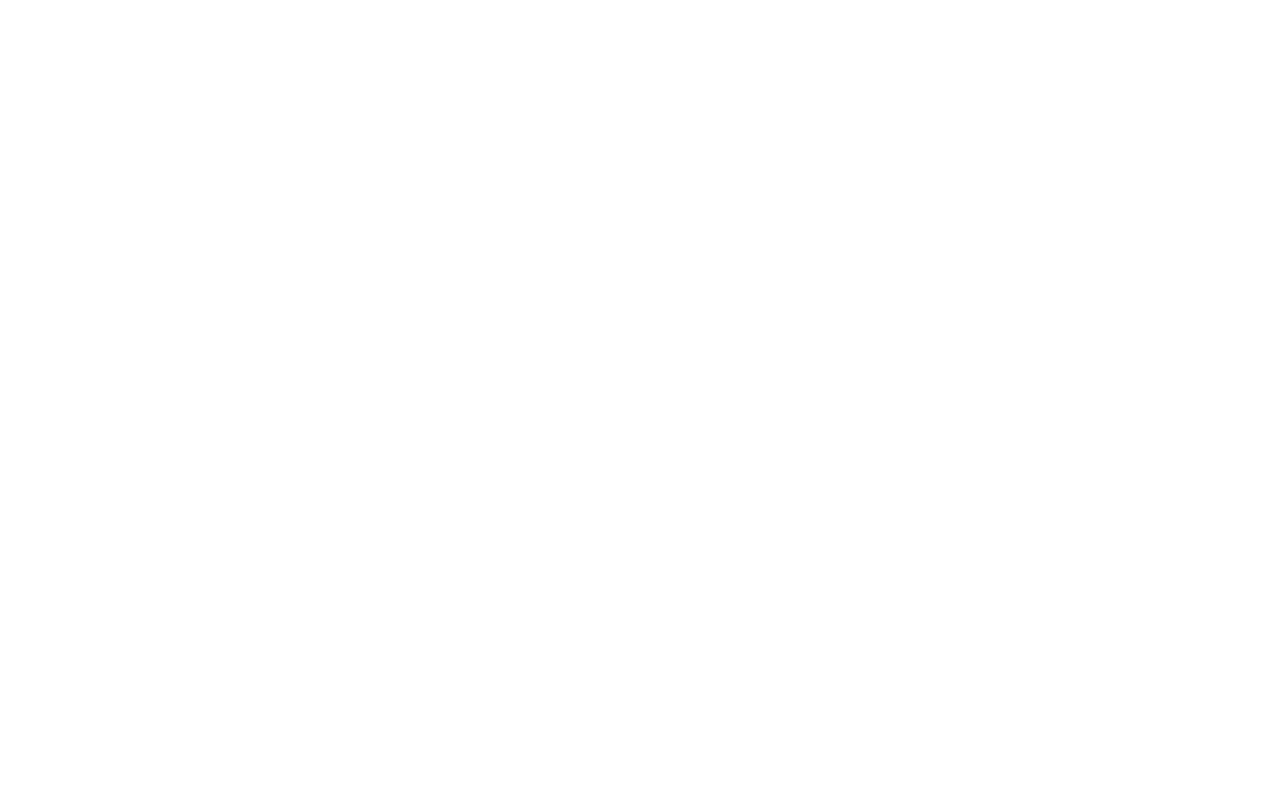
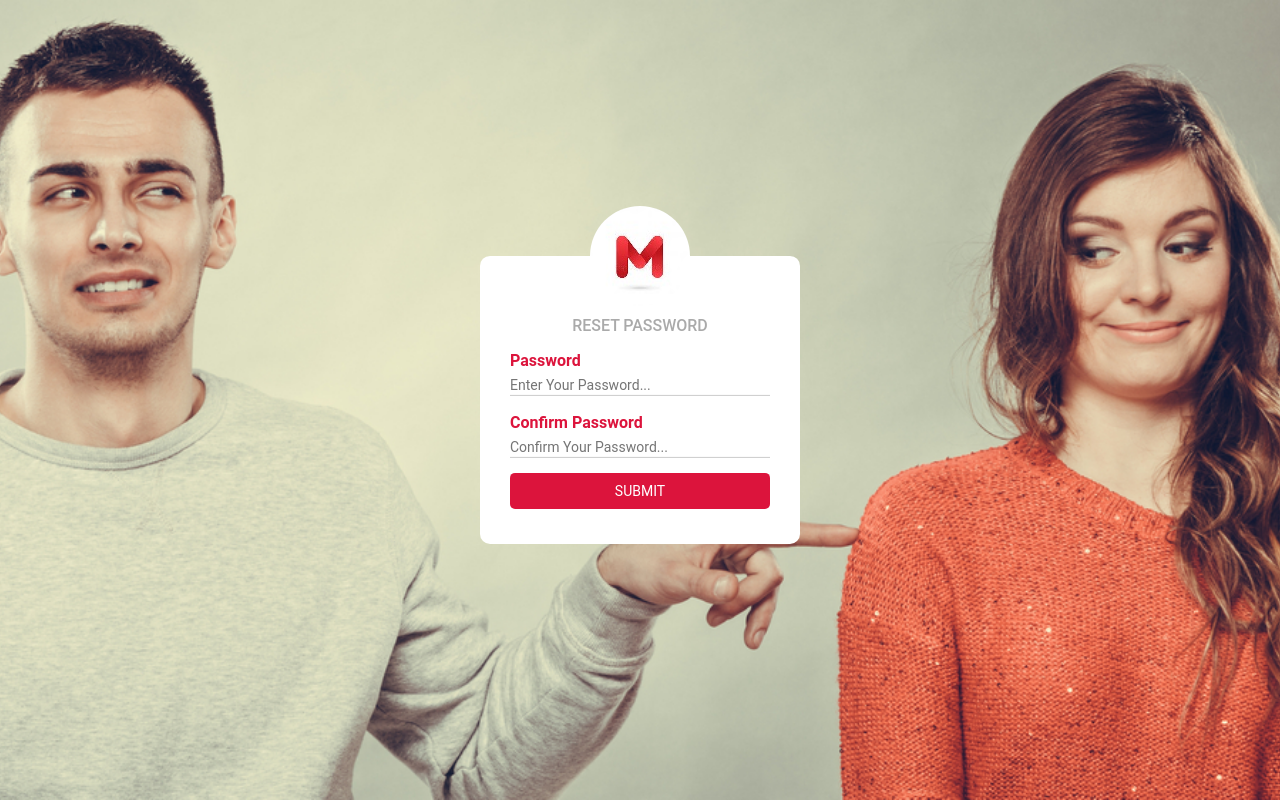
Before and after one commit to zuluarnold0/matcha, a React (Create React App) app in the folder dating-app/front-end/: page /reset/1 in a window 1280 px wide. Built offline with nearby package versions, Linux system fonts and the light colour scheme.

Commit message:
forgot password and email verification now works!

```diff
--- a/dating-app/front-end/src/components/App.js
+++ b/dating-app/front-end/src/components/App.js
@@ -1,16 +1,17 @@
 import React from 'react';
 import './App.css';
-import { BrowserRouter as Router, Switch, Route } from 'react-router-dom';
-import DashBoard from './dashboard/DashBoard';
 import User from './user/User';
 import Login from './auth/Login';
+import Reset from './auth/Reset';
+import Verify from './auth/Verify';
 import Forgot from './auth/Forgot';
 import Chats from './chat/client/Chats';
 import Chat from './chat/client/Chat';
 import Register from './auth/Register';
 import MyProfile from './profile/MyProfile';
+import DashBoard from './dashboard/DashBoard';
 import Notification from '../components/notifications/Notification';
-import Verify from './auth/Verify';
+import { BrowserRouter as Router, Switch, Route } from 'react-router-dom';
 
 const App = () => {
   return (
@@ -21,6 +22,7 @@ const App = () => {
         <Route path="/register" component={Register} />
         <Route path="/forgot" component={Forgot} />
         <Route path="/verify" component={Verify} />
+        <Route path="/reset/:id" component={Reset} />
         <Route path="/chats" component={Chats} />
         <Route path="/chat/:id" component={Chat} />
         <Route path="/user/:id" component={User} />
--- a/dating-app/front-end/src/components/auth/Forgot.js
+++ b/dating-app/front-end/src/components/auth/Forgot.js
@@ -3,29 +3,85 @@ import './Auth.css';
 import imgP from "./images/profile.jpg";
 import { Link } from 'react-router-dom';
 
-const Forgot = () => {
+class Forgot extends React.Component {
+
+    constructor(props) {
+        super(props);
+        this.state = {
+            email: '',
+            error_msg: ''
+        }
+    }
+
+    handleInputChange = (event) => {
+        this.setState({
+            [event.target.name]: event.target.value
+        })
+    }
+
+    formIsValid = () => {
+        if (!this.state.email) {
+            this.setState({ error_msg: 'Email field cannot be empty!' });
+            return false;
+        } else {
+            this.setState({ error_msg: '' });
+            return true;
+        }
+    }
+
+    onFormSubmit = () => {
+        if (this.formIsValid())
+        {
+            fetch('http://localhost:3000/forgot', {
+                method: 'post',
+                headers: {'Content-Type': 'application/json'},
+                body: JSON.stringify({
+                    email: this.state.email
+                })
+            })
+            .then(response => response.json())
+            .then(user => {
+                if (user.email) {
+                    this.setState({ error_msg: "Please check your email!"})
+                } else {
+                    this.setState({ error_msg: "Email not found!"})
+                }
+            })
+        }
+    }
+
+    render() {
         return (
             <div className="bg">
                 <div className="register-box box__">
                     <img src={imgP} alt="img" className="avatar"/>
                     <h1>FORGOT PASSWORD</h1>
-                <form>
+                    <div>
                         <p>Email</p>
                         <input
                             type="email"
                             name="email"
+                            value={this.state.email}
+                            onChange={this.handleInputChange}
                             placeholder="Enter Your Email..."
                         />
                         <input
                             type="submit"
                             name="submit"
                             value="SUBMIT"
+                            onClick={this.onFormSubmit}
                         />
-                    <Link className="success__links"  to="/login"><span>Already a member?</span></Link><br/>
-                </form>
+                        {
+                            this.state.error_msg ? <p className="error__msg">
+                                { this.state.error_msg }
+                            </p> : ''
+                        }
+                        <br/>
+                        <Link className="success__links" to="/login"><span> Go to Login</span></Link>
+                    </div>
                 </div>
             </div>
         )
     }
-
+}
 export default Forgot;
--- a/dating-app/front-end/src/components/auth/Login.js
+++ b/dating-app/front-end/src/components/auth/Login.js
@@ -102,13 +102,13 @@ class Login extends React.Component {
                                 value="LOGIN"
                                 onClick={this.onFormSubmit}
                             />
-                            <Link className="success__links" to="/forgot"><span>Forgot Password?</span></Link><br/>
-                            <Link className="success__links" to="/register"><span>Don't have an account?</span></Link><br/>
                             {
                                 this.state.error_msg ? <p className="error__msg">
                                     { this.state.error_msg }
                                 </p> : ''
                             }
+                            <Link className="success__links" to="/forgot"><span>Forgot Password?</span></Link><br/>
+                            <Link className="success__links" to="/register"><span>Don't have an account?</span></Link><br/>
                         </div>
                     </div>
                 </div>
--- a/dating-app/front-end/src/components/auth/PersonalDetails.js
+++ b/dating-app/front-end/src/components/auth/PersonalDetails.js
@@ -71,12 +71,12 @@ class PersonalDetails extends Component {
                             onClick={this.continue}
                         />
                         <br/>
-                        <Link className="success__links" to="/login"><span>Go to Login</span></Link><br/>
                         {
                             error_msg ? <p className="error__msg">
                                 { error_msg }
                             </p> : ''
                         }
+                        <Link className="success__links" to="/login"><span>Go to Login</span></Link><br/>
                     </form>
                 </div>
             </div>
--- /dev/null
+++ b/dating-app/front-end/src/components/auth/Reset.js
@@ -0,0 +1,130 @@
+import React from 'react';
+import './Auth.css';
+import imgP from "./images/profile.jpg";
+import { connect } from 'react-redux';
+
+class Reset extends React.Component {
+
+    constructor(props) {
+        super(props);
+        this.state = {
+            password: '',
+            cpassword: '',
+            error_msg: ''
+        }
+    }
+
+    handleInputChange = (event) => {
+        this.setState({
+            [event.target.name]: event.target.value
+        })
+    }
+
+    formIsValid = () => {
+        const { password, cpassword } = this.state;
+        //password validation
+        var matchedCase = [];
+        matchedCase.push("[$@$!%*#?&]");
+        matchedCase.push("[A-Z]");
+        matchedCase.push("[0-9]");
+        matchedCase.push("[a-z]");
+        // Check the conditions
+        var ctr = 0;
+        for (var i = 0; i < matchedCase.length; i++) {
+            if (new RegExp(matchedCase[i]).test(password)) {
+                ctr++;
+            }
+        }
+        if (!password || !cpassword)
+        {
+            this.setState({ error_msg: 'fill in all fields!' });
+            return false;
+        }
+        else if (password !== cpassword)
+        {
+            this.setState({ error_msg:'passwords dont match!' });
+            return false;
+        }
+        else if (ctr !== 4)
+        {
+            this.setState({ error_msg:"Password must have: [A-Z], [0-9], [a-z] and [$@$!%*#?&]" })
+            return false;
+        }
+        else
+        {
+            this.setState({ error_msg: '' });
+            return true;
+        }
+    }
+
+    onFormSubmit = () => {
+        if (this.formIsValid())
+        {
+            fetch('http://localhost:3000/resetpass', {
+                method: 'put',
+                headers: {'Content-Type': 'application/json'},
+                body: JSON.stringify({
+                    id: this.props._id,
+                    password: this.state.password
+                })
+            })
+            .then(response => response.json())
+            .then(data => {
+                console.log(data)
+                if (data === 'success') {
+                    this.setState({ error_msg: "password reset success!"})
+                } else {
+                    this.setState({ error_msg: "password reset error!"})
+                }
+            })
+        }
+    }
+
+    render() {
+        return (
+            <div className="bg">
+                <div className="register-box box__">
+                    <img src={imgP} alt="img" className="avatar"/>
+                    <h1>RESET PASSWORD</h1>
+                    <div>
+                        <p>Password</p>
+                        <input
+                            type="password"
+                            name="password"
+                            value={this.state.password}
+                            onChange={this.handleInputChange}
+                            placeholder="Enter Your Password..."
+                        />
+                        <p>Confirm Password</p>
+                        <input
+                            type="password"
+                            name="cpassword"
+                            value={this.state.cpassword}
+                            onChange={this.handleInputChange}
+                            placeholder="Confirm Your Password..."
+                        />
+                        <input
+                            type="submit"
+                            name="submit"
+                            value="SUBMIT"
+                            onClick={this.onFormSubmit}
+                        />
+                        {
+                            this.state.error_msg ? <p className="error__msg">
+                                { this.state.error_msg }
+                            </p> : ''
+                        }
+                    </div>
+                </div>
+            </div>
+        )
+    }
+}
+
+const mapStateToProps = (state, ownProps) => {
+    return {
+        _id: ownProps.match.params.id
+    }
+}
+
+export default connect(mapStateToProps, null) (Reset);
--- a/dating-app/front-end/src/components/auth/UserDetails.js
+++ b/dating-app/front-end/src/components/auth/UserDetails.js
@@ -70,12 +70,12 @@ class UserDetails extends Component {
                                 onClick={this.back}
                             >GO BACK</button>
                             <br/><br/>
-                            <Link className="success__links" to="/login"><span>Go to Login</span></Link><br/>
                             {
                                 error_msg ? <p className="error__msg">
                                     { error_msg }
                                 </p> : ''
                             }
+                            <Link className="success__links" to="/login"><span>Go to Login</span></Link><br/>
                         </form>
                     </div>
                 </div>
--- a/dating-app/front-end/src/components/auth/UserInfo.js
+++ b/dating-app/front-end/src/components/auth/UserInfo.js
@@ -65,12 +65,12 @@ class UserInfo extends Component {
                                 onClick={this.back}
                             >GO BACK</button>
                             <br/><br/>
-                            <Link className="success__links" to="/login"><span>Go to Login</span></Link><br/>
                             {
                                 error_msg ? <p className="error__msg">
                                     { error_msg }
                                 </p> : ''
                             }
+                            <Link className="success__links" to="/login"><span>Go to Login</span></Link><br/>
                         </form>
                     </div>
                 </div>
--- a/dating-app/front-end/src/components/auth/Verify.js
+++ b/dating-app/front-end/src/components/auth/Verify.js
@@ -74,12 +74,12 @@ class Verify extends Component {
                             value="Verify"
                             onClick={this.onFormSubmit}
                         />
-                        <Link className="success__links" to="/login"><span>Go to Login</span></Link><br/>
                         {
                             this.state.error_msg ? <p className="error__msg">
                                 { this.state.error_msg }
                             </p> : ''
                         }
+                        <Link className="success__links" to="/login"><span>Go to Login</span></Link><br/>
                     </div>
                 </div>
             </div>
```
Also changed, not shown: dating-app/front-end/src/components/auth/Auth.css (+6 -6 lines), dating-app/front-end/src/components/auth/Success.js (+12 -10 lines), 1 other file (tests, documents, lock files or other folders). Lines whose indentation alone changed are shown as unchanged.
